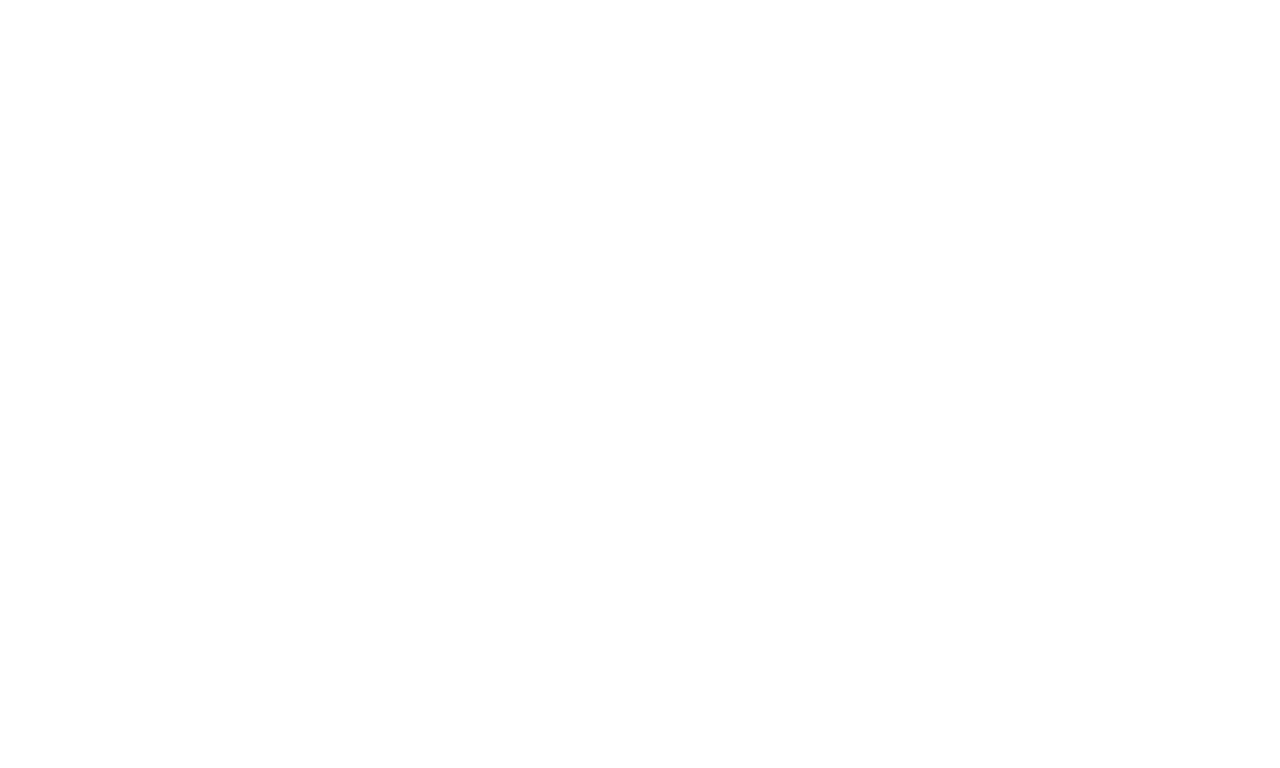
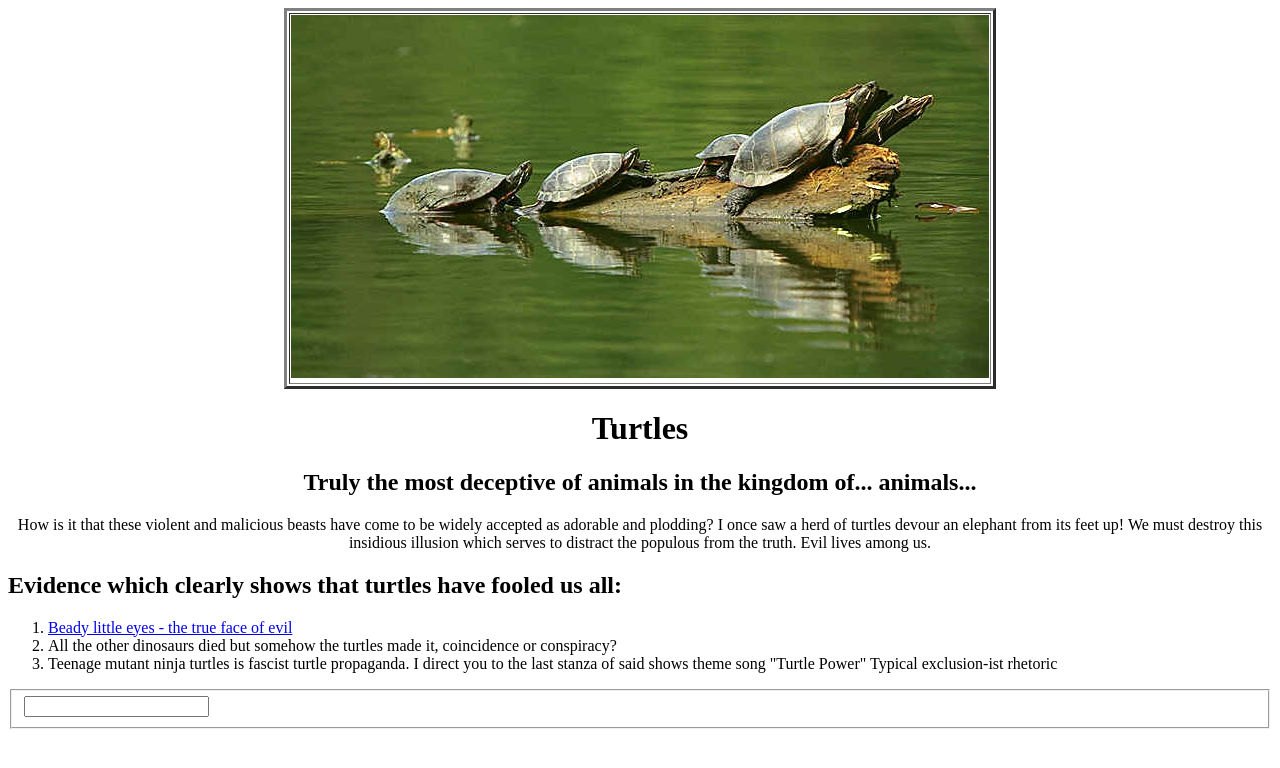
Before and after one commit to ajvera/ajvera.github.io, a plain HTML site: page index.html in a window 1280 px wide. Drawn offline with Linux system fonts and the light colour scheme.

Commit message:
Add block elements with descriptive text. Add form elements

```diff
--- a/index.html
+++ b/index.html
@@ -4,6 +4,35 @@
   <title></title>
 </head>
 <body>
-
+  <header align="center">
+  <table border="3" align="center">
+    <tr>
+      <th><img src="images/turtle3.jpg"></th>
+    </tr>
+  </table>
+    <h1>Turtles</h1>
+    <h2>Truly the most deceptive of animals in the kingdom of... animals...</h2>
+    <p>How is it that these violent and malicious beasts have come to be widely accepted as adorable and plodding? I once saw a herd of turtles devour an elephant from its feet up! We must destroy this insidious illusion which serves to distract the populous from the truth. Evil lives among us.</p>
+  </header>
+  <section>
+    <h2>Evidence which clearly shows that turtles have fooled us all:</h2>
+    <p>
+    <ol>
+      <li><a href="images/turtle1.jpg">Beady little eyes - the true face of evil</a></li>
+      <li>All the other dinosaurs died but somehow the turtles made it, coincidence or conspiracy?</li>
+      <li>Teenage mutant ninja turtles is fascist turtle propaganda. I direct you to the last stanza of said shows theme song "Turtle Power" Typical exclusion-ist rhetoric</li>
+    </ol>
+    </p>
+  </section>
+  <section>
+    <form>
+      <fieldset>
+        <div>
+          <label></label>
+          <input type="" name="">
+        </div>
+      </fieldset>
+    </form>
+  </section>
 </body>
 </html>
```
